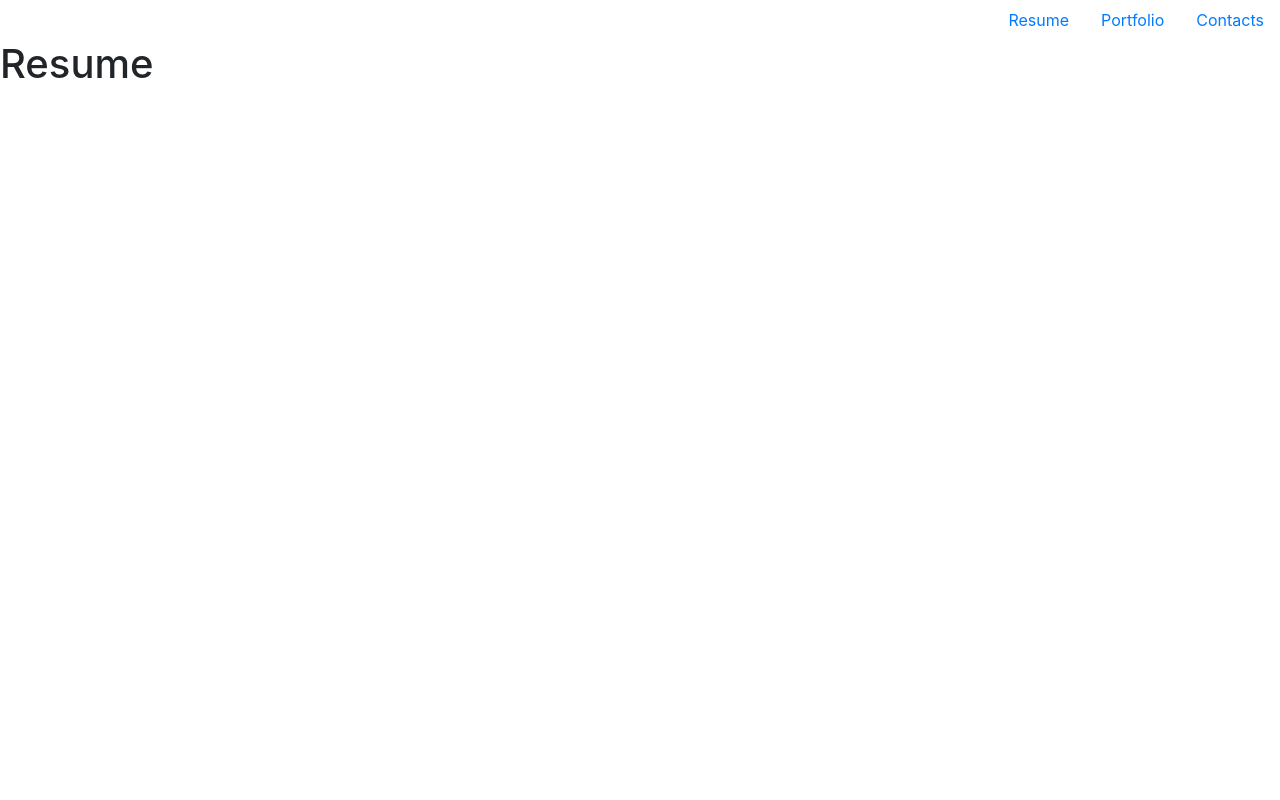
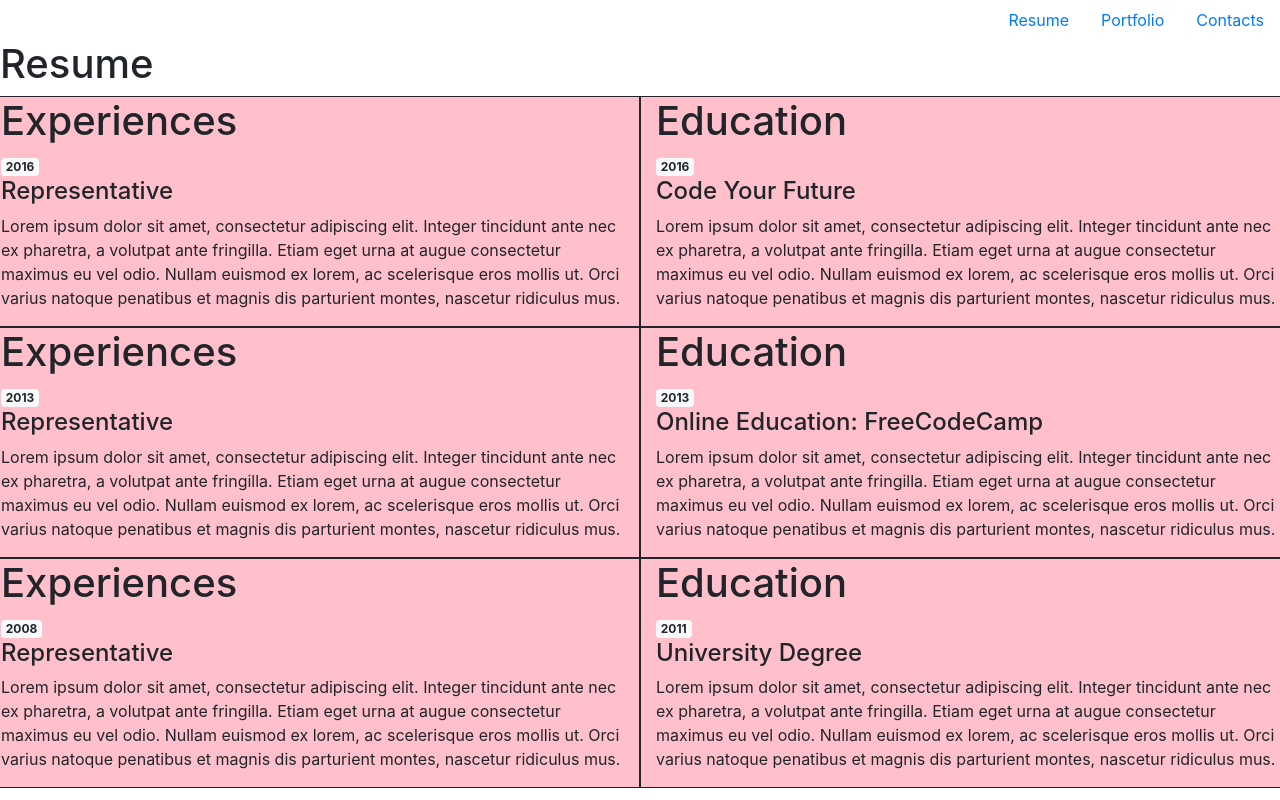
Before and after one commit to supertata/My_personal_Webiste_Bootstrap, a plain HTML site: page resume.html in a window 1280 px wide. Drawn offline with nearby package versions, Linux system fonts and the light colour scheme.

Commit message:
added grid Layout and its content to Resume page

```diff
--- a/resume.html
+++ b/resume.html
@@ -6,6 +6,11 @@
     <title>Document</title>
     <link rel="stylesheet" type="text/css" href="styles.css" />
     <link rel="stylesheet" href="https://stackpath.bootstrapcdn.com/bootstrap/4.4.1/css/bootstrap.min.css" integrity="sha384-Vkoo8x4CGsO3+Hhxv8T/Q5PaXtkKtu6ug5TOeNV6gBiFeWPGFN9MuhOf23Q9Ifjh" crossorigin="anonymous">
+
+</head>
+<body>
+
+<!-- Nav Bar -->
   <ul class="nav justify-content-end">
     <li class="nav-item">
       <a class="nav-link" href="resume.html">Resume</a>
@@ -17,12 +22,66 @@
         <a class="nav-link active" href="#">Contacts</a>
       </li>
   </ul>
-</head>
+  <h1>Resume</h1>
+  <section id=resume>
+    <div class="row">
+
+      <div class="col-md-6" style="background-color:pink; border: solid 1px">
+       <h1> Experiences</h1>
+       <span class="badge badge-light">2016</span>
+       <h4>Representative</h4>
+       <p>Lorem ipsum dolor sit amet, consectetur adipiscing elit. Integer tincidunt ante nec ex pharetra, a volutpat ante fringilla. Etiam eget urna at augue consectetur maximus eu vel odio. Nullam euismod ex lorem, ac scelerisque eros mollis ut. Orci varius natoque penatibus et magnis dis parturient montes, nascetur ridiculus mus.</p>
+       </div>
+
+       <div class="col-md-6" style="background-color:pink; border: solid 1px">
+       <h1> Education </h1>
+       <span class="badge badge-light">2016</span>
+       <h4>Code Your Future</h4>
+       <p>Lorem ipsum dolor sit amet, consectetur adipiscing elit. Integer tincidunt ante nec ex pharetra, a volutpat ante fringilla. Etiam eget urna at augue consectetur maximus eu vel odio. Nullam euismod ex lorem, ac scelerisque eros mollis ut. Orci varius natoque penatibus et magnis dis parturient montes, nascetur ridiculus mus.</p>
+       </div>
+
+
+     </div>
+
+     <div class="row">
+
+      <div class="col-md-6" style="background-color:pink; border: solid 1px">
+       <h1> Experiences</h1>
+       <span class="badge badge-light">2013</span>
+       <h4>Representative</h4>
+       <p>Lorem ipsum dolor sit amet, consectetur adipiscing elit. Integer tincidunt ante nec ex pharetra, a volutpat ante fringilla. Etiam eget urna at augue consectetur maximus eu vel odio. Nullam euismod ex lorem, ac scelerisque eros mollis ut. Orci varius natoque penatibus et magnis dis parturient montes, nascetur ridiculus mus.</p>
+       </div>
+
+       <div class="col-md-6" style="background-color:pink; border: solid 1px">
+       <h1> Education </h1>
+       <span class="badge badge-light">2013</span>
+       <h4>Online Education: FreeCodeCamp</h4>
+       <p>Lorem ipsum dolor sit amet, consectetur adipiscing elit. Integer tincidunt ante nec ex pharetra, a volutpat ante fringilla. Etiam eget urna at augue consectetur maximus eu vel odio. Nullam euismod ex lorem, ac scelerisque eros mollis ut. Orci varius natoque penatibus et magnis dis parturient montes, nascetur ridiculus mus.</p>
+       </div>
+
+
+     </div>
+     <div class="row">
+
+      <div class="col-md-6" style="background-color:pink; border: solid 1px">
+       <h1> Experiences</h1>
+       <span class="badge badge-light">2008</span>
+       <h4>Representative</h4>
+       <p>Lorem ipsum dolor sit amet, consectetur adipiscing elit. Integer tincidunt ante nec ex pharetra, a volutpat ante fringilla. Etiam eget urna at augue consectetur maximus eu vel odio. Nullam euismod ex lorem, ac scelerisque eros mollis ut. Orci varius natoque penatibus et magnis dis parturient montes, nascetur ridiculus mus.</p>
+       </div>
+
+       <div class="col-md-6" style="background-color:pink; border: solid 1px">
+       <h1> Education </h1>
+       <span class="badge badge-light">2011</span>
+       <h4>University Degree</h4>
+       <p>Lorem ipsum dolor sit amet, consectetur adipiscing elit. Integer tincidunt ante nec ex pharetra, a volutpat ante fringilla. Etiam eget urna at augue consectetur maximus eu vel odio. Nullam euismod ex lorem, ac scelerisque eros mollis ut. Orci varius natoque penatibus et magnis dis parturient montes, nascetur ridiculus mus.</p>
+       </div>
+
+
+     </div>
 
 
 
-<body>
-  <h1>Resume</h1>
-
+</section>
 </body>
 </html>
--- a/styles.css
+++ b/styles.css
@@ -1,3 +1,11 @@
 #title {
     background-color: pink;
 }
+
+#resume {
+    background-color: pink;
+}
+
+section {
+    background-color: pink;
+}
```
Lines whose indentation alone changed are shown as unchanged.
